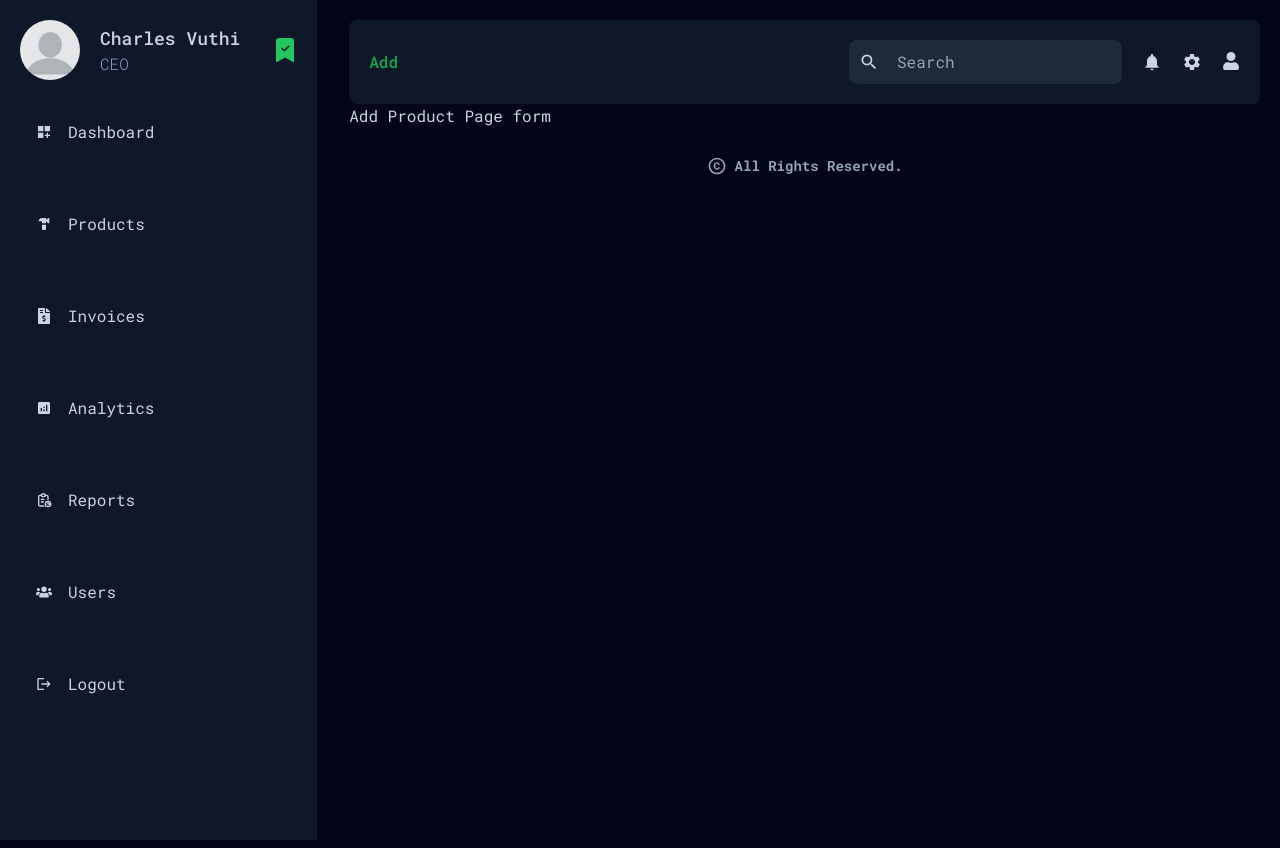
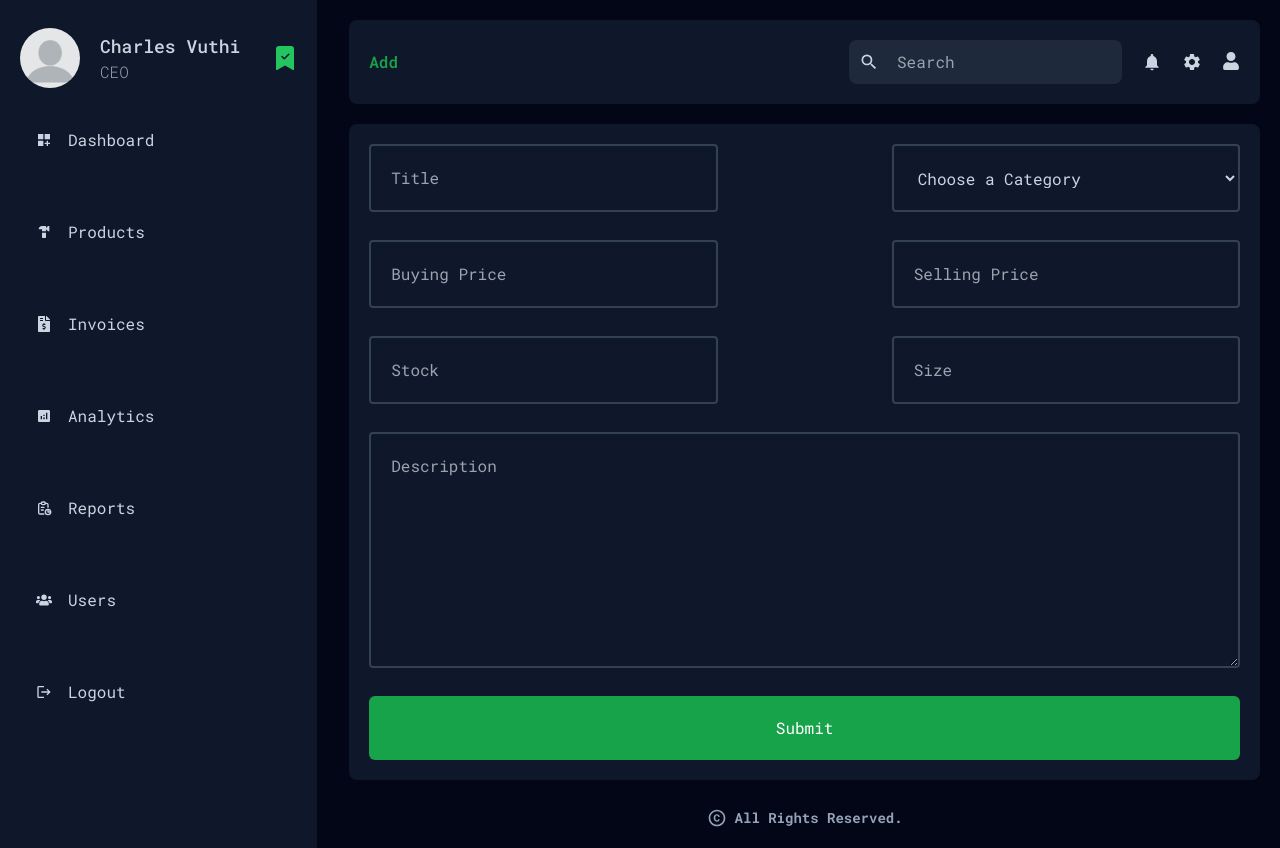
Before and after one commit to esthercate/Hardware-store-management, a Next.js app: page /dashboard/products/add in a window 1280 px wide. Built offline with nearby package versions, Linux system fonts and the light colour scheme.

Commit message:
Add product page

```diff
--- a/app/dashboard/products/add/page.jsx
+++ b/app/dashboard/products/add/page.jsx
@@ -1,7 +1,28 @@
 import React from 'react'
 
 const AddProductPage = () => {
-  return <div>Add Product Page form</div>
+  return (
+    <div className='bg-slate-900 p-5 rounded-lg mt-5'>
+      <form className='flex flex-wrap justify-between gap-2'>
+        <input className='p-5 w-2/5 bg-transparent rounded mb-5 border-2 border-slate-700' type='text' placeholder='Title' name='title' required />
+        <select name='cat' id='cat' className='p-5 w-2/5 bg-transparent rounded mb-5 border-2 border-slate-700'>
+          <option value='general'>Choose a Category</option>
+          <option value='category1'>Category 1</option>
+          <option value='category2'>Category 2</option>
+          <option value='category3'>Category 3</option>
+          <option value='category4'>Category 4</option>
+        </select>
+        <input className='p-5 w-2/5 bg-transparent rounded mb-5 border-2 border-slate-700' type='number' placeholder='Buying Price' name='buying_price' required />
+        <input className='p-5 w-2/5 bg-transparent rounded mb-5 border-2 border-slate-700' type='number' placeholder='Selling Price' name='selling_price' required />
+        <input className='p-5 w-2/5 bg-transparent rounded mb-5 border-2 border-slate-700' type='number' placeholder='Stock' name='stock' required />
+        <input className='p-5 w-2/5 bg-transparent rounded mb-5 border-2 border-slate-700' type='text' placeholder='Size' name='size' required />
+        <textarea className='p-5 w-full bg-transparent rounded mb-5 border-2 border-slate-700' name='description' id='description' rows='8' placeholder='Description'></textarea>
+        <button className='w-full p-5 bg-green-600 rounded-md hover:bg-green-700 cursor-pointer text-white border-0' type='submit'>
+          Submit
+        </button>
+      </form>
+    </div>
+  )
 }
 
 export default AddProductPage
```
